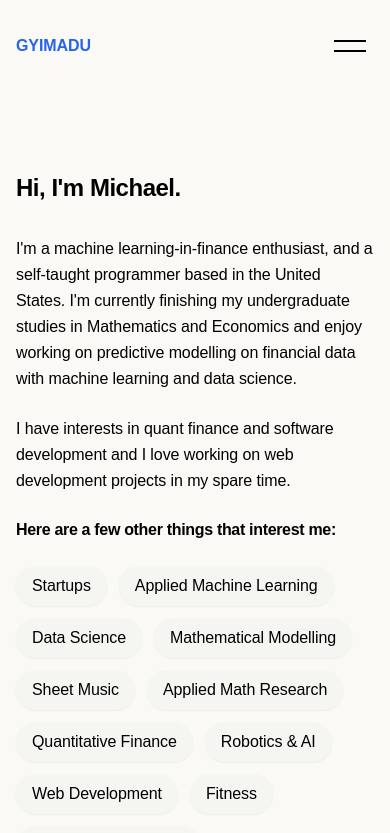
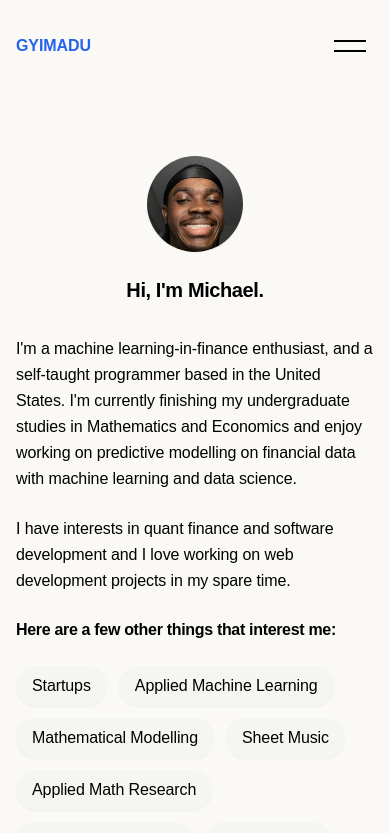
Before and after one commit to gyimadu/portfolio, a Next.js app: page / in a window 390 px wide. Shown: the top 833 px of the page. Built offline with nearby package versions, Linux system fonts and the light colour scheme; a web font is replaced by a local one.

Commit message:
added profile picture and improved transition on hamburger menu on mobile screens

```diff
--- a/src/app/page.tsx
+++ b/src/app/page.tsx
@@ -10,7 +10,6 @@ export default function Home() {
   const interests = [
     "Startups",
     "Applied Machine Learning",
-    "Data Science",
     "Mathematical Modelling",
     "Sheet Music",
     "Applied Math Research",
@@ -65,12 +64,20 @@ export default function Home() {
   return (
     <div className="min-h-screen bg-[#FAF9F6]">
       <Header />
-      <main className="max-w-4xl mx-auto px-4 py-20">
-        <section className="mb-16">
-          <div className="mb-12">
-            <h1 className="font-bold text-2xl sm:text-3xl lg:text-4xl text-black mb-8">
-              Hi, I'm Michael.
-            </h1>
+      <main className="max-w-4xl mx-auto px-4 py-16">
+        <section className="mb-12">
+          <div className="mb-10">
+            <div className="flex flex-col items-center mb-8">
+              <img
+                src="/profile.jpeg"
+                alt="Michael Gyimadu"
+                className="w-24 h-24 sm:w-28 sm:h-28 rounded-full object-cover shadow-sm mb-6"
+              />
+              <h1 className="font-bold text-xl sm:text-2xl lg:text-3xl text-black">
+                Hi, I'm Michael.
+              </h1>
+            </div>
+
             <p className="text-black text-base sm:text-lg lg:text-xl leading-relaxed mb-6">
               I'm a machine learning-in-finance enthusiast, and a self-taught programmer based in the United States. I'm currently finishing my undergraduate studies in Mathematics and Economics and enjoy working on predictive modelling on financial data with machine learning and data science.
             </p>
--- a/src/components/MobileMenu.tsx
+++ b/src/components/MobileMenu.tsx
@@ -9,22 +9,31 @@ export default function MobileMenu() {
       {/* Hamburger Button */}
       <button
         onClick={() => setIsOpen(!isOpen)}
-        className="text-white p-2"
+        className="text-black p-2 z-50 relative"
       >
         <div className="space-y-2">
-          <span className={`block w-8 h-0.5 bg-black transition-transform duration-300 ${isOpen ? 'rotate-45 translate-y-2.5' : ''}`}></span>
-          <span className={`block w-8 h-0.5 bg-black transition-opacity duration-300 ${isOpen ? 'opacity-0' : ''}`}></span>
+          <span className={`block w-8 h-0.5 bg-black transition-all duration-300 ${isOpen ? 'rotate-45 translate-y-2.5' : ''}`}></span>
+          <span className={`block w-8 h-0.5 bg-black transition-all duration-300 ${isOpen ? 'opacity-0' : ''}`}></span>
         </div>
       </button>
 
       {/* Mobile Menu Overlay */}
-      {isOpen && (
-        <div className="fixed inset-0 bg-[#FAF9F6] z-50">
-          <div className="flex flex-col items-center justify-center h-full space-y-8">
+      <div
+        className={`
+          fixed inset-0 bg-[#FAF9F6] z-40
+          transition-all duration-300 ease-in-out
+          ${isOpen ? 'opacity-100 visible' : 'opacity-0 invisible'}
+        `}
+      >
+        <div className={`
+          flex flex-col items-center justify-center h-full space-y-8
+          transition-all duration-300 ease-in-out
+          ${isOpen ? 'translate-y-0 opacity-100' : 'translate-y-4 opacity-0'}
+        `}>
           <Link
             href="https://github.com/gyimadu"
             target="_blank"
-              className="text-gray-500 hover:text-white transition-colors text-xl"
+            className="text-gray-500 hover:text-black transition-colors text-xl"
             onClick={() => setIsOpen(false)}
           >
             GitHub
@@ -32,7 +41,7 @@ export default function MobileMenu() {
           <Link
             href="https://twitter.com/gyimaduu"
             target="_blank"
-              className="text-gray-500 hover:text-white transition-colors text-xl"
+            className="text-gray-500 hover:text-black transition-colors text-xl"
             onClick={() => setIsOpen(false)}
           >
             Twitter
@@ -40,7 +49,7 @@ export default function MobileMenu() {
           <Link
             href="https://instagram.com/gyimadu_"
             target="_blank"
-              className="text-gray-500 hover:text-white transition-colors text-xl"
+            className="text-gray-500 hover:text-black transition-colors text-xl"
             onClick={() => setIsOpen(false)}
           >
             Instagram
@@ -48,20 +57,19 @@ export default function MobileMenu() {
           <Link
             href="https://linkedin.com/in/michael-gyimadu"
             target="_blank"
-              className="text-gray-500 hover:text-white transition-colors text-xl"
+            className="text-gray-500 hover:text-black transition-colors text-xl"
             onClick={() => setIsOpen(false)}
           >
             LinkedIn
           </Link>
           <button
             onClick={() => setIsOpen(false)}
-              className="text-black hover:text-white transition-colors text-xl mt-8"
+            className="text-black hover:text-gray-600 transition-colors text-xl mt-8"
           >
             X
           </button>
         </div>
       </div>
-      )}
     </div>
   );
 }
```
Also changed, not shown: public/profile.jpeg (added). Lines whose indentation alone changed are shown as unchanged.
